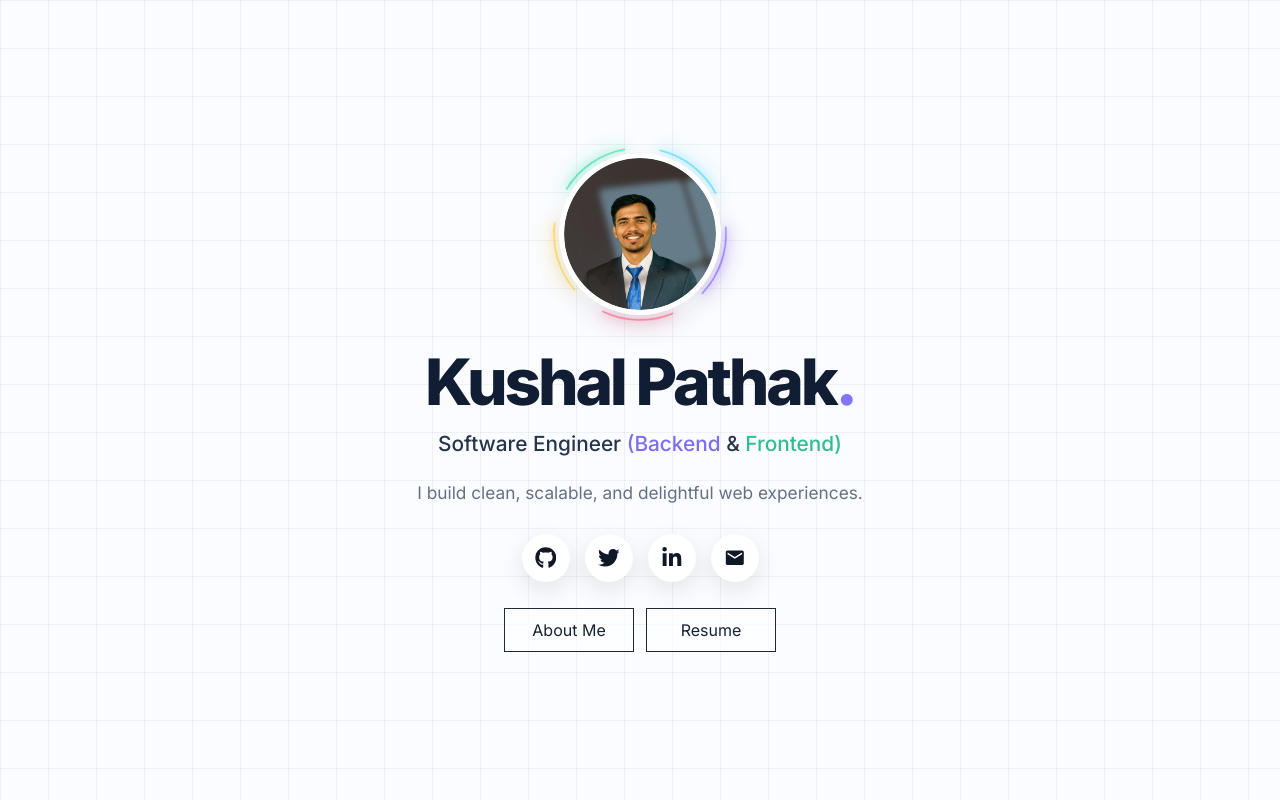
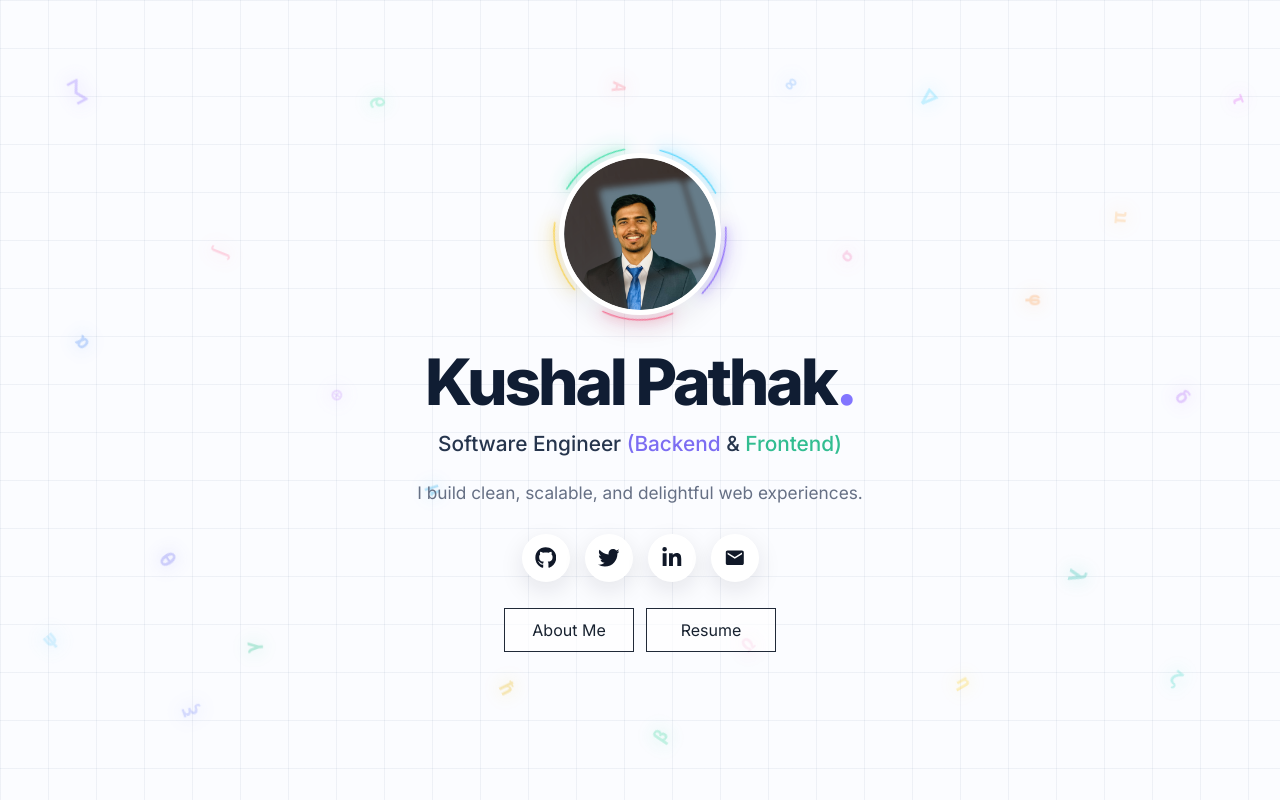
Before and after one commit to Kushal-Pathak/kushal-pathak.github.io, a React (Vite) app: page / in a window 1280 px wide. Built offline with nearby package versions, Linux system fonts and the light colour scheme.

Commit message:
feat: symbols rotating and drifting

```diff
--- a/src/App.css
+++ b/src/App.css
@@ -21,6 +21,66 @@
   flex-direction: column;
   align-items: center;
   text-align: center;
+}
+
+.symbol-field {
+  position: absolute;
+  inset: 0;
+  z-index: 1;
+  overflow: hidden;
+  pointer-events: none;
+}
+
+.symbol-token {
+  position: absolute;
+  left: var(--left);
+  top: var(--top);
+  color: var(--symbol-color);
+  font-size: var(--size);
+  font-weight: 700;
+  line-height: 1;
+  text-shadow: 0 0 18px var(--symbol-color);
+  transform: translate(-50%, -50%);
+  animation: symbol-drift var(--duration) ease-in-out infinite alternate;
+  animation-delay: var(--delay);
+  will-change: transform;
+}
+
+.symbol-glyph {
+  display: block;
+  font-family:
+    "SFMono-Regular",
+    "Cascadia Code",
+    "Fira Code",
+    "JetBrains Mono",
+    Consolas,
+    monospace;
+  transform-origin: center;
+  animation: symbol-spin var(--spin-duration) linear infinite;
+  animation-direction: var(--spin-direction);
+  will-change: transform;
+}
+
+@keyframes symbol-drift {
+  0% {
+    transform: translate(-50%, -50%);
+  }
+
+  45% {
+    transform:
+      translate(calc(-50% + (var(--dx) * -0.45)), calc(-50% + (var(--dy) * 0.65)));
+  }
+
+  100% {
+    transform:
+      translate(calc(-50% + var(--dx)), calc(-50% + var(--dy)));
+  }
+}
+
+@keyframes symbol-spin {
+  to {
+    transform: rotate(360deg);
+  }
 }
 
 .profile-wrapper {
--- a/src/App.jsx
+++ b/src/App.jsx
@@ -8,9 +8,141 @@ import { MdEmail } from "react-icons/md";
 import profileImage from "./assets/images/profile.png";
 import "./App.css";
 
+const floatingSymbols = [
+  { symbol: "∑", left: "7%", top: "13%", size: "1.55rem", duration: "24s", delay: "-4s", dx: "28px", dy: "-18px", rotation: "24deg" },
+  { symbol: "∫", left: "18%", top: "29%", size: "1.2rem", duration: "31s", delay: "-18s", dx: "-22px", dy: "24px", rotation: "-18deg" },
+  { symbol: "∂", left: "30%", top: "11%", size: "1.35rem", duration: "27s", delay: "-9s", dx: "18px", dy: "22px", rotation: "40deg" },
+  { symbol: "∇", left: "72%", top: "14%", size: "1.45rem", duration: "33s", delay: "-14s", dx: "-24px", dy: "-20px", rotation: "-32deg" },
+  { symbol: "π", left: "88%", top: "25%", size: "1.25rem", duration: "29s", delay: "-7s", dx: "16px", dy: "27px", rotation: "28deg" },
+  { symbol: "θ", left: "12%", top: "68%", size: "1.3rem", duration: "35s", delay: "-22s", dx: "24px", dy: "18px", rotation: "-36deg" },
+  { symbol: "λ", left: "84%", top: "70%", size: "1.45rem", duration: "26s", delay: "-11s", dx: "-20px", dy: "22px", rotation: "18deg" },
+  { symbol: "Ω", left: "58%", top: "82%", size: "1.2rem", duration: "30s", delay: "-16s", dx: "26px", dy: "-14px", rotation: "-26deg" },
+  { symbol: "ħ", left: "39%", top: "88%", size: "1.25rem", duration: "28s", delay: "-6s", dx: "-18px", dy: "-24px", rotation: "34deg" },
+  { symbol: "α", left: "5%", top: "44%", size: "1.25rem", duration: "38s", delay: "-24s", dx: "34px", dy: "-10px", rotation: "-12deg" },
+  { symbol: "δ", left: "93%", top: "48%", size: "1.2rem", duration: "34s", delay: "-19s", dx: "-30px", dy: "16px", rotation: "16deg" },
+  { symbol: "γ", left: "20%", top: "82%", size: "1.25rem", duration: "37s", delay: "-3s", dx: "18px", dy: "-26px", rotation: "22deg" },
+  { symbol: "σ", left: "67%", top: "30%", size: "1.1rem", duration: "23s", delay: "-13s", dx: "-18px", dy: "18px", rotation: "-44deg" },
+  { symbol: "μ", left: "33%", top: "63%", size: "1.15rem", duration: "32s", delay: "-20s", dx: "22px", dy: "-16px", rotation: "30deg" },
+  { symbol: "η", left: "77%", top: "88%", size: "1.2rem", duration: "36s", delay: "-27s", dx: "-24px", dy: "-22px", rotation: "-20deg" },
+  { symbol: "ξ", left: "13%", top: "91%", size: "1.25rem", duration: "41s", delay: "-30s", dx: "30px", dy: "-18px", rotation: "14deg" },
+  { symbol: "ζ", left: "91%", top: "87%", size: "1.2rem", duration: "39s", delay: "-15s", dx: "-28px", dy: "-26px", rotation: "-24deg" },
+  { symbol: "∀", left: "47%", top: "8%", size: "1.15rem", duration: "34s", delay: "-25s", dx: "20px", dy: "24px", rotation: "12deg" },
+  { symbol: "∞", left: "61%", top: "9%", size: "1.2rem", duration: "28s", delay: "-8s", dx: "-22px", dy: "18px", rotation: "-16deg" },
+  { symbol: "⊕", left: "25%", top: "48%", size: "1.15rem", duration: "32s", delay: "-21s", dx: "24px", dy: "12px", rotation: "18deg" },
+  { symbol: "β", left: "51%", top: "94%", size: "1.15rem", duration: "30s", delay: "-10s", dx: "-20px", dy: "-24px", rotation: "-28deg" },
+  { symbol: "φ", left: "81%", top: "39%", size: "1.2rem", duration: "27s", delay: "-12s", dx: "20px", dy: "-16px", rotation: "26deg" },
+  { symbol: "ψ", left: "4%", top: "78%", size: "1.25rem", duration: "35s", delay: "-17s", dx: "20px", dy: "20px", rotation: "-34deg" },
+  { symbol: "τ", left: "96%", top: "11%", size: "1.15rem", duration: "31s", delay: "-5s", dx: "-24px", dy: "20px", rotation: "36deg" },
+];
+
+const symbolSpinDurations = [
+  "13s",
+  "29s",
+  "17s",
+  "41s",
+  "23s",
+  "36s",
+  "19s",
+  "47s",
+  "31s",
+  "15s",
+  "39s",
+  "21s",
+  "44s",
+  "27s",
+  "33s",
+  "18s",
+  "52s",
+  "25s",
+  "43s",
+  "16s",
+  "35s",
+  "22s",
+  "49s",
+  "28s",
+];
+
+const symbolSpinDirections = [
+  "normal",
+  "reverse",
+  "reverse",
+  "normal",
+  "reverse",
+  "normal",
+  "normal",
+  "reverse",
+  "normal",
+  "reverse",
+  "normal",
+  "reverse",
+  "reverse",
+  "normal",
+  "normal",
+  "reverse",
+  "normal",
+  "reverse",
+  "reverse",
+  "normal",
+  "reverse",
+  "normal",
+  "reverse",
+  "normal",
+];
+
+const symbolColors = [
+  "rgba(143, 108, 255, 0.3)",
+  "rgba(255, 111, 150, 0.28)",
+  "rgba(62, 223, 167, 0.28)",
+  "rgba(88, 215, 255, 0.3)",
+  "rgba(255, 180, 92, 0.28)",
+  "rgba(99, 102, 241, 0.28)",
+  "rgba(20, 184, 166, 0.28)",
+  "rgba(236, 72, 153, 0.26)",
+  "rgba(234, 179, 8, 0.28)",
+  "rgba(59, 130, 246, 0.28)",
+  "rgba(168, 85, 247, 0.27)",
+  "rgba(16, 185, 129, 0.28)",
+  "rgba(244, 114, 182, 0.27)",
+  "rgba(14, 165, 233, 0.28)",
+  "rgba(250, 204, 21, 0.27)",
+  "rgba(129, 140, 248, 0.29)",
+  "rgba(45, 212, 191, 0.27)",
+  "rgba(251, 113, 133, 0.28)",
+  "rgba(96, 165, 250, 0.28)",
+  "rgba(192, 132, 252, 0.28)",
+  "rgba(52, 211, 153, 0.28)",
+  "rgba(251, 146, 60, 0.27)",
+  "rgba(125, 211, 252, 0.29)",
+  "rgba(217, 70, 239, 0.26)",
+];
+
 function App() {
   return (
     <main className="portfolio">
+      <div className="symbol-field" aria-hidden="true">
+        {floatingSymbols.map((item, index) => (
+          <span
+            className="symbol-token"
+            key={`${item.symbol}-${item.left}-${item.top}`}
+            style={{
+              "--left": item.left,
+              "--top": item.top,
+              "--size": item.size,
+              "--duration": item.duration,
+              "--delay": item.delay,
+              "--dx": item.dx,
+              "--dy": item.dy,
+              "--rotation": item.rotation,
+              "--spin-duration": symbolSpinDurations[index],
+              "--spin-direction": symbolSpinDirections[index],
+              "--symbol-color": symbolColors[index],
+            }}
+          >
+            <span className="symbol-glyph">{item.symbol}</span>
+          </span>
+        ))}
+      </div>
+
       <section className="hero">
         <div className="profile-wrapper">
           <svg
```
